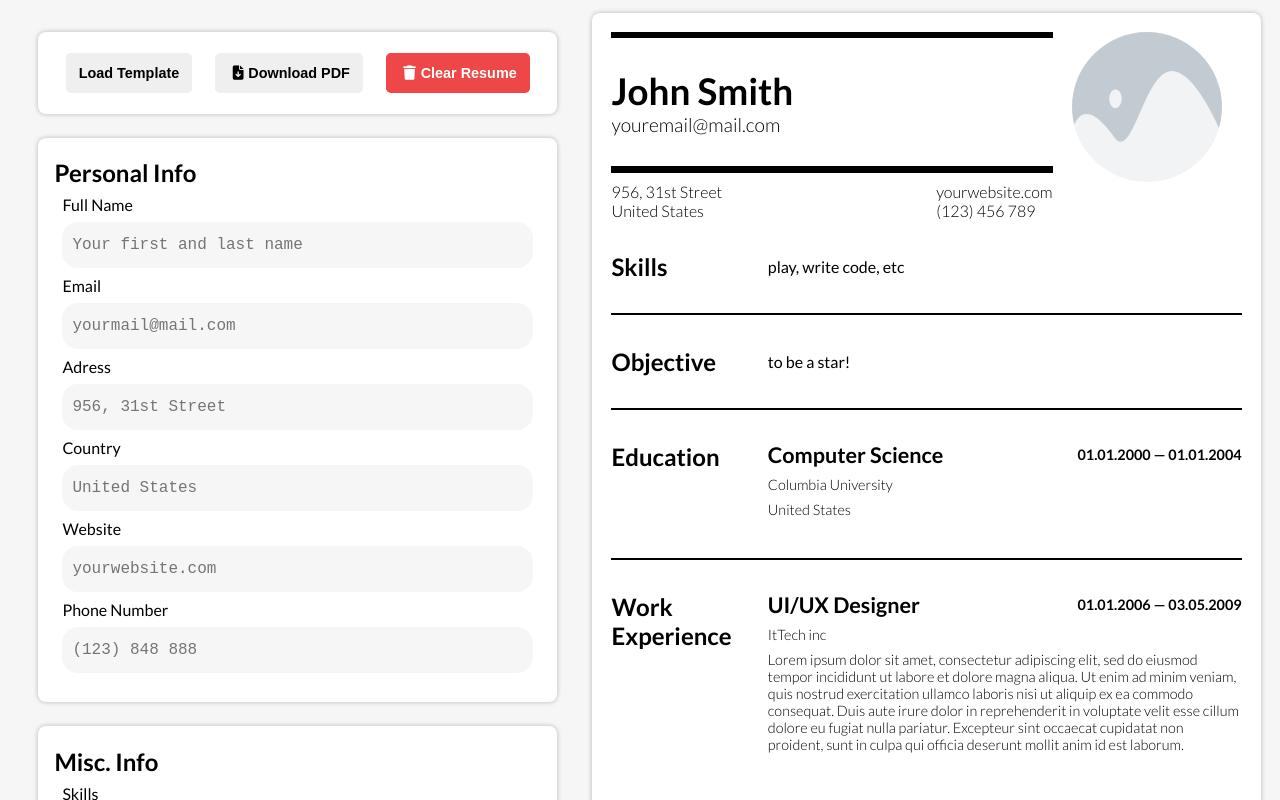
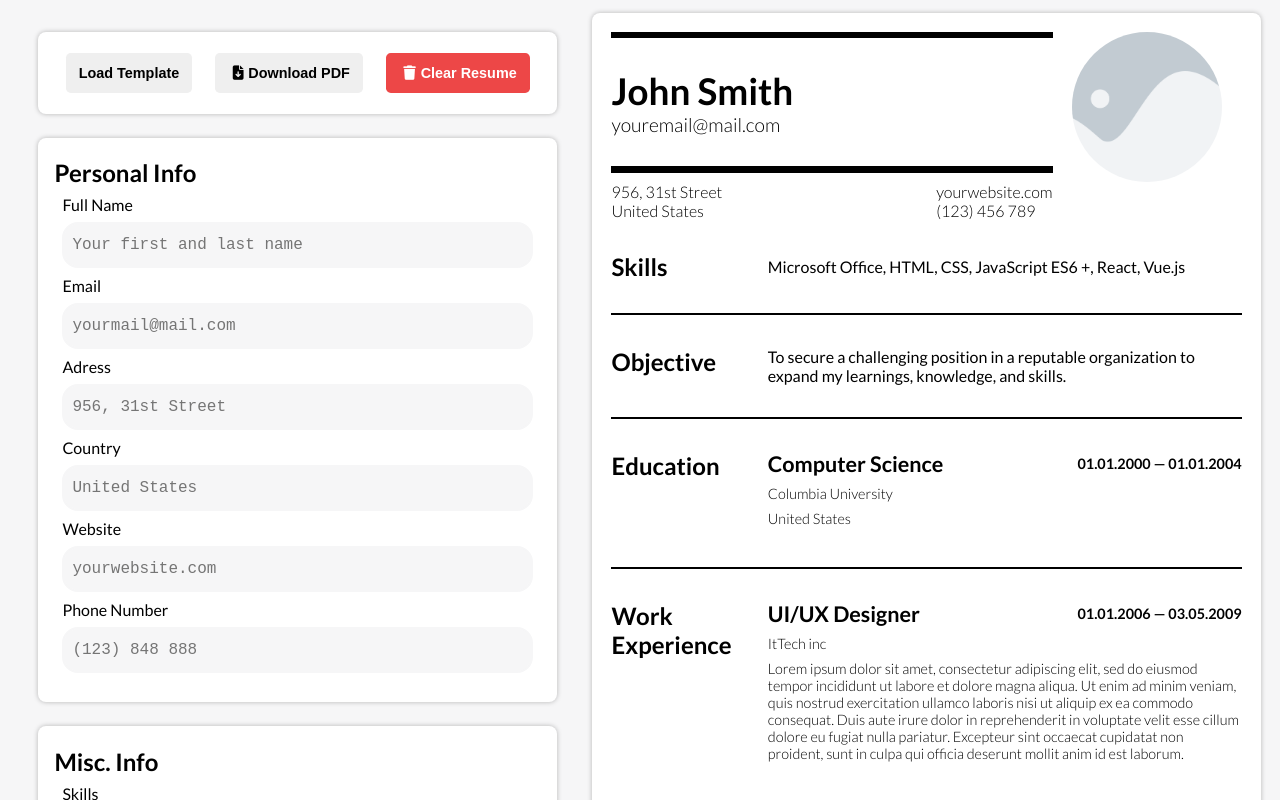
Before and after one commit to Quazf1x/CV-ApplicationV2, a React (Vite) app: page / in a window 1280 px wide. Shown: the top 800 px of the page. Built offline with nearby package versions, Linux system fonts and the light colour scheme.

Commit message:
Ver 0.5.0 added avatar upload

```diff
--- a/src/assets/components/previewComponents/generalInfo.jsx
+++ b/src/assets/components/previewComponents/generalInfo.jsx
@@ -1,7 +1,16 @@
-import React, { Component } from "react";
+import React, { Component, useState } from "react";
 import placeholderImg from '../../Img/placeholder.png';
 
 function GeneralInfo({infoState}) {
+  const [image, setImage] = useState(placeholderImg);
+
+  const handleImageChange = (e) => {
+    const file = e.target.files[0];
+    if(file) {
+      setImage(URL.createObjectURL(file));
+    }
+  }
+
   return(
     <div className="preview-general-info">
       <div>
@@ -13,7 +22,9 @@ function GeneralInfo({infoState}) {
         <hr className="bold-horizontal"></hr>
       </div>
       <div className="preview-img">
-        <img src={placeholderImg} alt='CV author'/>
+        <img src={image} alt='CV author'/>
+        <input onChange={handleImageChange} id='cv-avatar' type="file"/>
+        <label htmlFor='cv-avatar'>Add Image</label>
       </div>
     </div>
   )
--- a/src/assets/styles/index.css
+++ b/src/assets/styles/index.css
@@ -3,6 +3,7 @@
 :root {
   --border-color: #000000;
   --black: #000000;
+  --transparent-black: #0000008b;
   --background:#f6f6f7;
   --white:#ffffff;
   --red:#ed4747;
@@ -224,16 +225,43 @@ section {
   align-items: center;
   display: flex;
   justify-content: center;
+  position: relative;
   width: 30%;
 }
 
+#cv-avatar {
+  display: none;
+}
+
 .preview-img > img {
+  object-fit: cover;
+}
+
+.preview-img > img, .preview-img > label {
+  aspect-ratio: 1;
   border-radius: 100%;
-  aspect-ratio: 1;
   max-width: 150px;
   max-height: 150px;
   height: 100%;
   width: 100%;
+}
+
+.preview-img > label {
+  align-items: center;
+  background-color: var(--transparent-black);
+  cursor: pointer;
+  color: var(--white);
+  font-weight: 700;
+  font-size: 1.2rem;
+  display: flex;
+  justify-content: center;
+  opacity: 0;
+  position: absolute;
+  transition: all .35s;
+}
+
+.preview-img > label:hover {
+  opacity: 1;
 }
 
 .preview-contacts {
--- a/src/data.js
+++ b/src/data.js
@@ -11,8 +11,8 @@ const data = {
   },
 
   miscInfo: {
-    skills: 'play, write code, etc',
-    objective: 'to be a star!'
+    skills: 'Microsoft Office, HTML, CSS, JavaScript ES6 +, React, Vue.js',
+    objective: 'To secure a challenging position in a reputable organization to expand my learnings, knowledge, and skills.'
   },
 
     educations: [{
```
